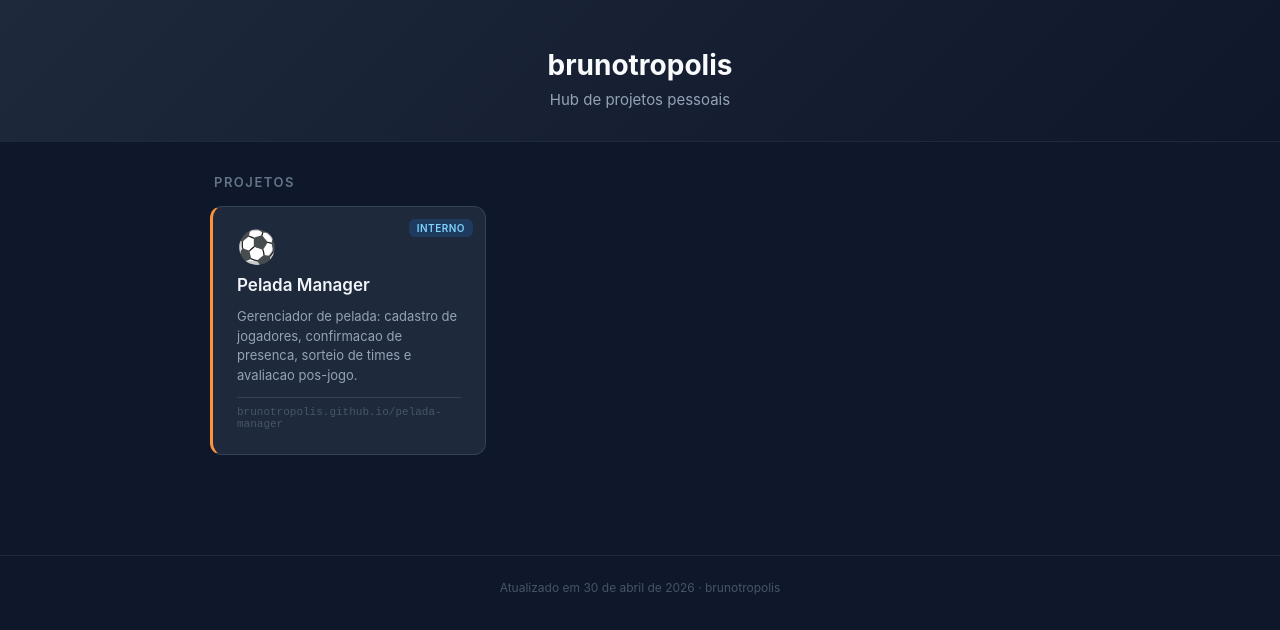
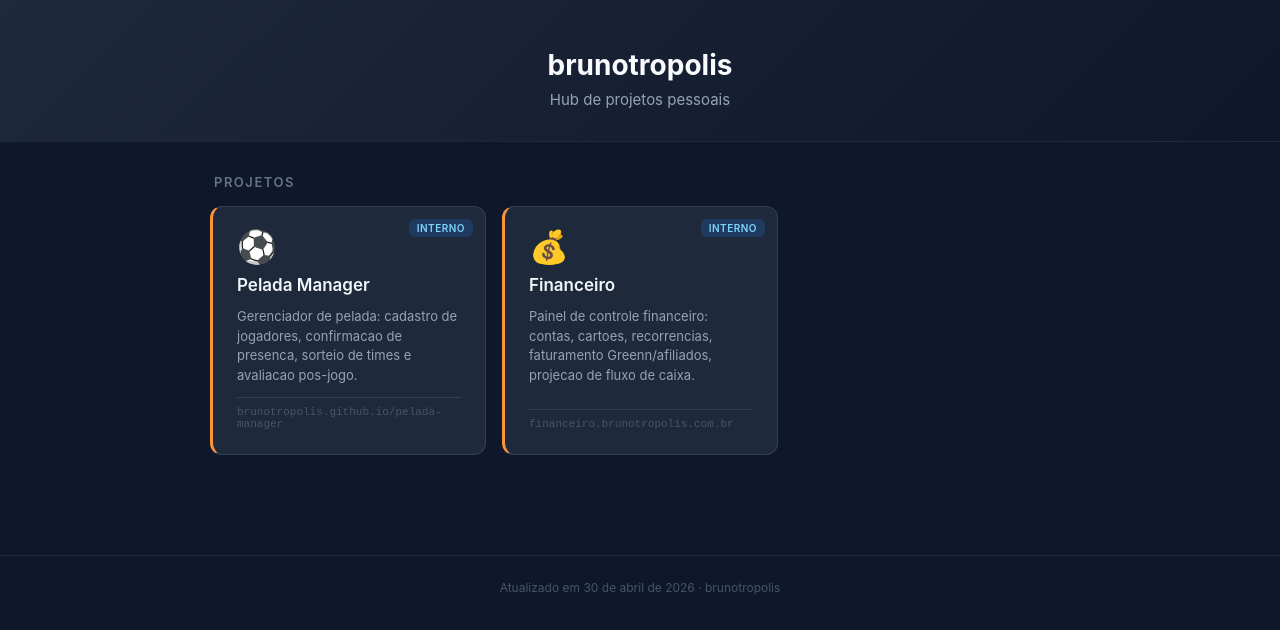
Before and after one commit to brunotropolis/projetos-brunotropolis, a plain HTML site: page index.html in a window 1280 px wide. Drawn offline with Linux system fonts and the light colour scheme.

Commit message:
Adiciona card Financeiro no hub

```diff
--- a/index.html
+++ b/index.html
@@ -43,6 +43,13 @@
             <div class="card-desc">Gerenciador de pelada: cadastro de jogadores, confirmacao de presenca, sorteio de times e avaliacao pos-jogo.</div>
             <div class="card-url">brunotropolis.github.io/pelada-manager</div>
         </a>
+        <a class="card" data-color="orange" href="https://financeiro.brunotropolis.com.br/" target="_blank">
+            <span class="badge badge-interno">Interno</span>
+            <div class="card-icon">💰</div>
+            <div class="card-title">Financeiro</div>
+            <div class="card-desc">Painel de controle financeiro: contas, cartoes, recorrencias, faturamento Greenn/afiliados, projecao de fluxo de caixa.</div>
+            <div class="card-url">financeiro.brunotropolis.com.br</div>
+        </a>
     </div>
 </div>
 <div class="footer">
```
